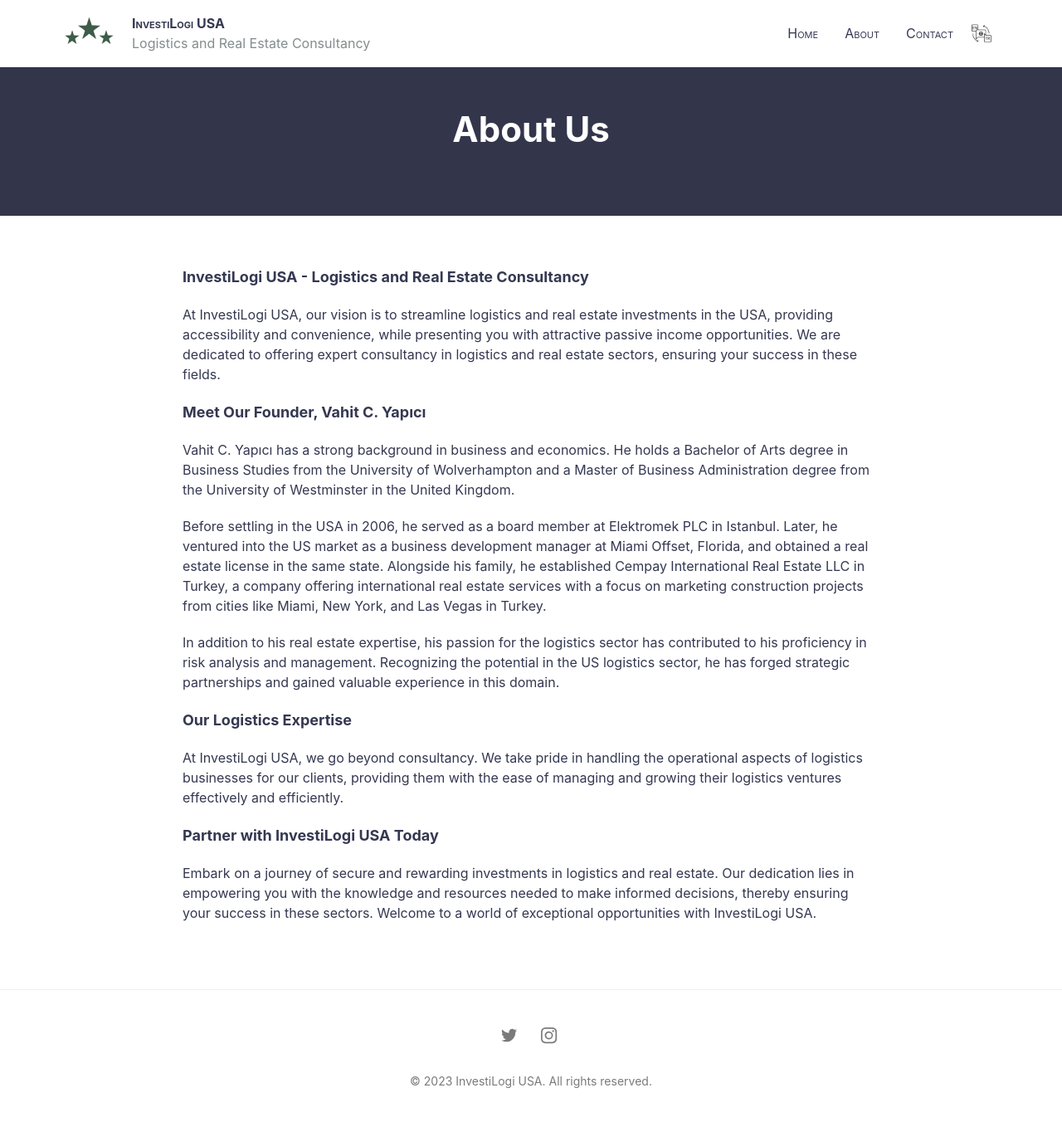
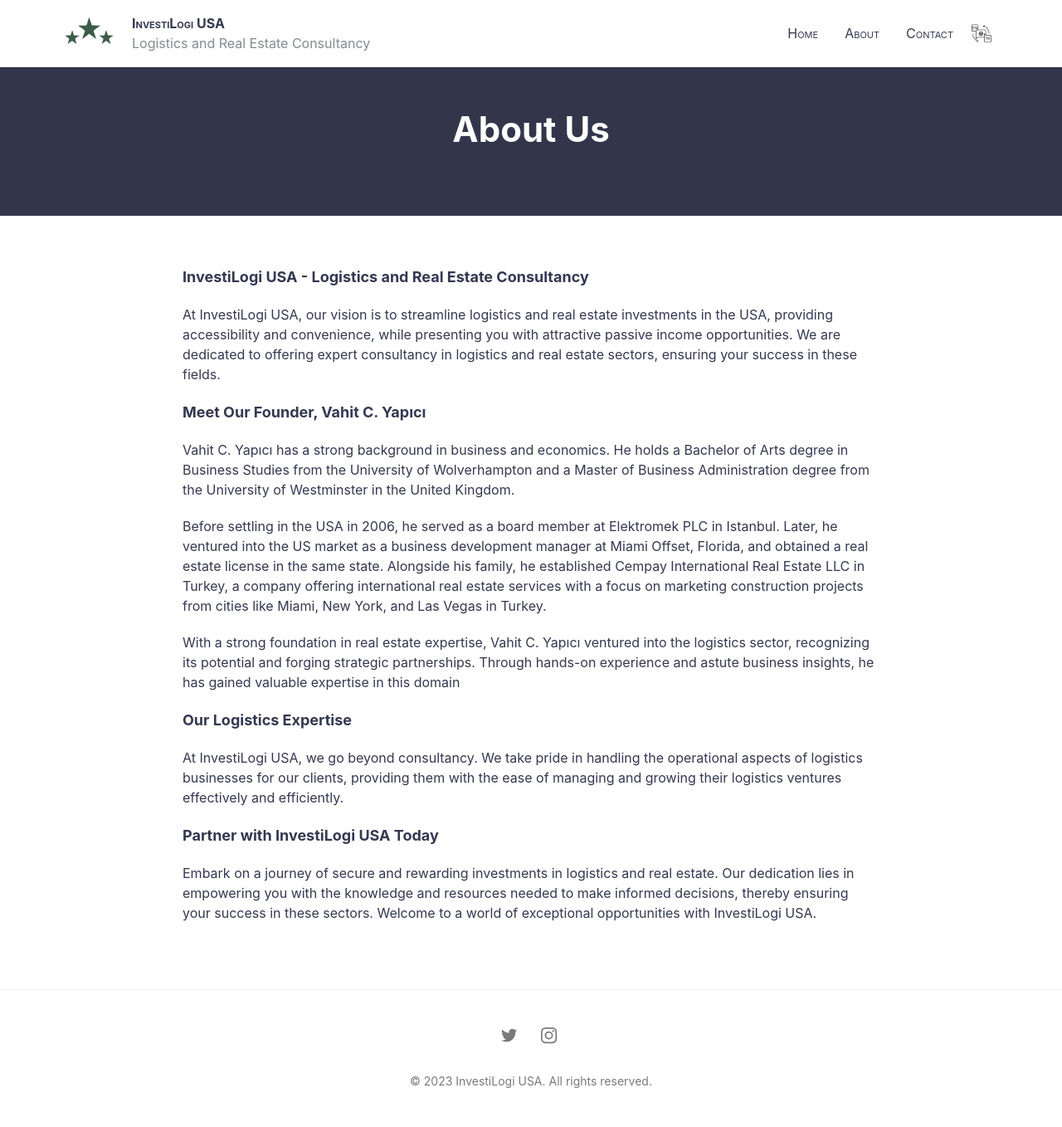
Before and after one commit to investmentiq/sundae, a Jekyll site: the page built from about.md, in a window 1280 px wide. Shown: the whole page at 83% size. Built offline with Jekyll 4.4.1, drawn with Linux system fonts in a browser that asks for light colours.

Commit message:
Update about.md

```diff
--- a/about.md
+++ b/about.md
@@ -11,7 +11,7 @@
 <p style="font-size: 18px; font-weight: bold;">Meet Our Founder, Vahit C. Yapıcı</p>
 <p>Vahit C. Yapıcı has a strong background in business and economics. He holds a Bachelor of Arts degree in Business Studies from the University of Wolverhampton and a Master of Business Administration degree from the University of Westminster in the United Kingdom.</p>
 <p>Before settling in the USA in 2006, he served as a board member at Elektromek PLC in Istanbul. Later, he ventured into the US market as a business development manager at Miami Offset, Florida, and obtained a real estate license in the same state. Alongside his family, he established Cempay International Real Estate LLC in Turkey, a company offering international real estate services with a focus on marketing construction projects from cities like Miami, New York, and Las Vegas in Turkey.</p>
-<p>In addition to his real estate expertise, his passion for the logistics sector has contributed to his proficiency in risk analysis and management. Recognizing the potential in the US logistics sector, he has forged strategic partnerships and gained valuable experience in this domain.</p>
+<p>With a strong foundation in real estate expertise, Vahit C. Yapıcı ventured into the logistics sector, recognizing its potential and forging strategic partnerships. Through hands-on experience and astute business insights, he has gained valuable expertise in this domain</p>
 <p style="font-size: 18px; font-weight: bold;">Our Logistics Expertise</p>
 <p>At InvestiLogi USA, we go beyond consultancy. We take pride in handling the operational aspects of logistics businesses for our clients, providing them with the ease of managing and growing their logistics ventures effectively and efficiently.</p>
 <p style="font-size: 18px; font-weight: bold;">Partner with InvestiLogi USA Today</p>
```
